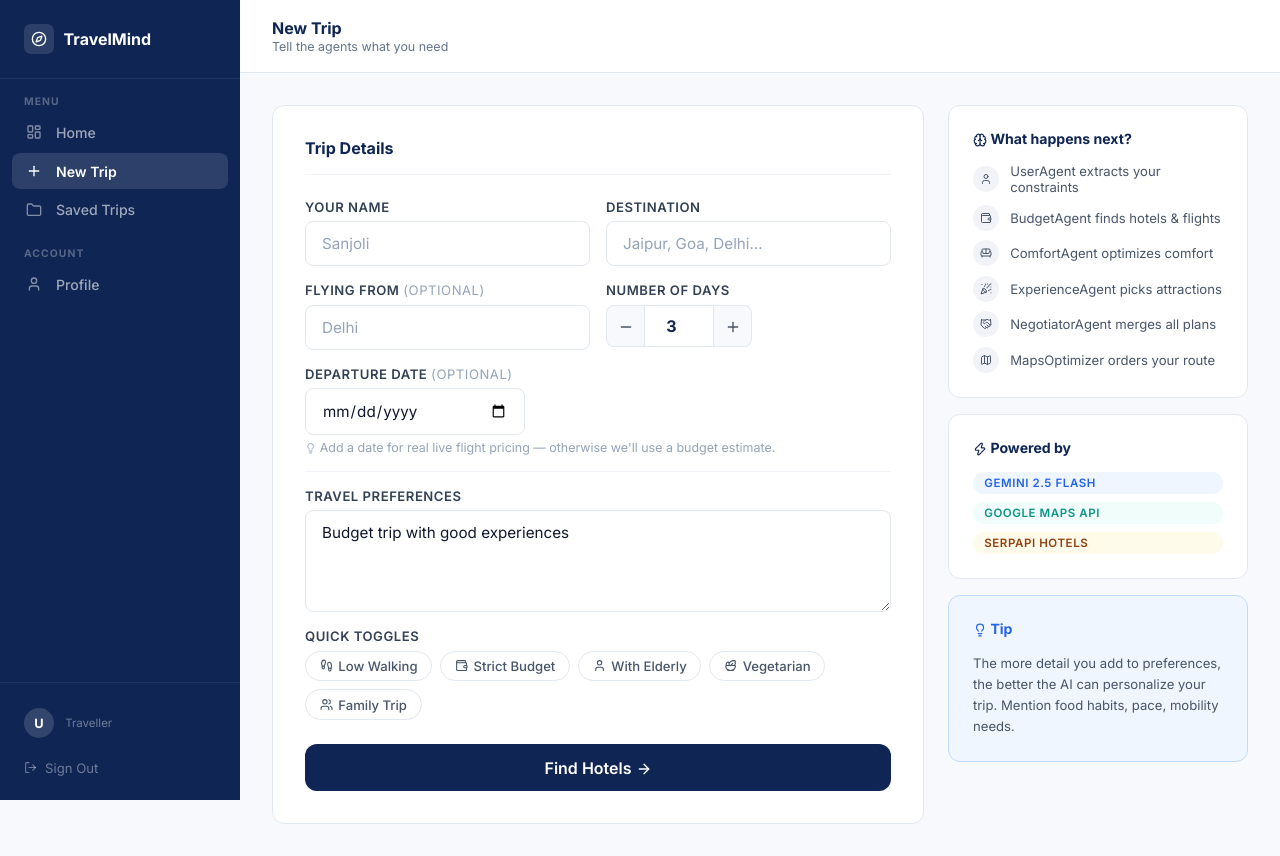
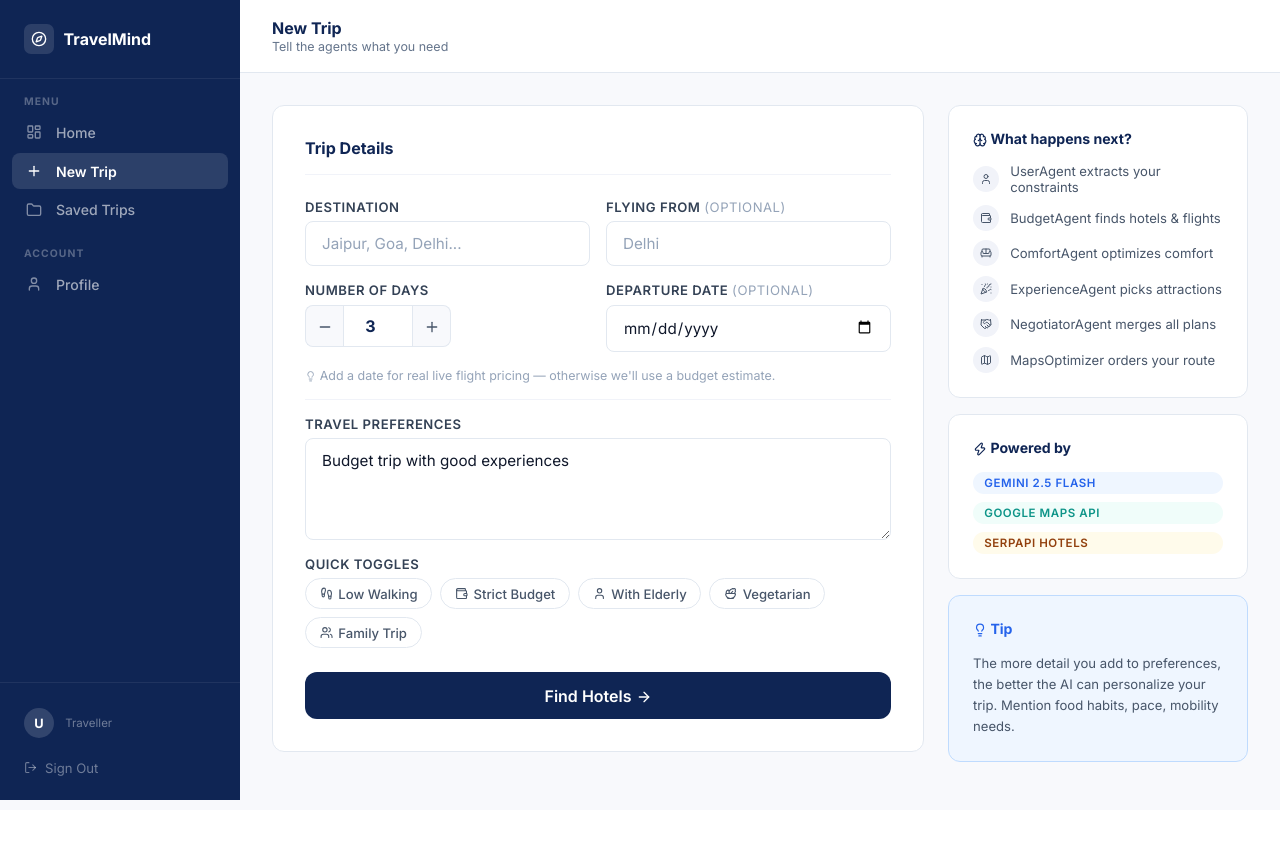
Before and after one commit to Sangupta03/travelmind-ai, a FastAPI app: template templates/create.html in a window 1280 px wide. After the commit the page ends 800 px from the top, so only its background shows below. Run offline with FastAPI, Linux system fonts and the light colour scheme; the template is opened without the code that fills it, so the values that code supplies are empty.

Commit message:
removed unused traveler name field and fixed env loading order

```diff
--- a/server.py
+++ b/server.py
@@ -6,6 +6,10 @@ Run: uvicorn server:app --reload
 
 import json
 import logging
+
+from dotenv import load_dotenv
+load_dotenv()
+
 from fastapi import FastAPI, Form, Request, Depends
 from fastapi.responses import HTMLResponse, RedirectResponse
 from fastapi.staticfiles import StaticFiles
@@ -218,7 +222,6 @@ def create_page(request: Request):
 @app.post("/select-hotel", response_class=HTMLResponse)
 def select_hotel_page(
     request: Request,
-    name: str            = Form(...),
     needs: str            = Form(default=""),
     destination: str      = Form(...),
     days: int             = Form(...),
@@ -244,7 +247,7 @@ def select_hotel_page(
             "days":        days,
             "hotels":      hotels,
             "trip_fields": {
-                "name": name, "needs": needs, "destination": destination, "days": days,
+                "needs": needs, "destination": destination, "days": days,
                 "departure_date": departure_date, "origin": origin,
                 "low_walking": low_walking, "budget_strict": budget_strict,
                 "elderly": elderly, "vegetarian": vegetarian, "family": family,
@@ -258,7 +261,6 @@ def select_hotel_page(
 @app.post("/plan", response_class=HTMLResponse)
 def create_plan(
     request: Request,
-    name: str            = Form(...),
     needs: str            = Form(default=""),
     destination: str      = Form(...),
     days: int             = Form(...),
--- a/templates/create.html
+++ b/templates/create.html
@@ -29,20 +29,16 @@
             <h2>Trip Details</h2>
             <div class="form-grid-2" style="margin-bottom:1rem">
               <div class="form-group">
-                <label class="form-label">Your Name</label>
-                <input class="form-input" type="text" name="name" placeholder="Sanjoli" required/>
+                <label class="form-label">Destination</label>
+                <input class="form-input" type="text" name="destination" placeholder="Jaipur, Goa, Delhi..." required/>
               </div>
               <div class="form-group">
-                <label class="form-label">Destination</label>
-                <input class="form-input" type="text" name="destination" placeholder="Jaipur, Goa, Delhi..." required/>
+                <label class="form-label">Flying From <span style="color:var(--gray-400);font-weight:400">(optional)</span></label>
+                <input class="form-input" type="text" name="origin" placeholder="Delhi" />
               </div>
             </div>
 
             <div class="form-grid-2" style="margin-bottom:1rem">
-              <div class="form-group">
-                <label class="form-label">Flying From <span style="color:var(--gray-400);font-weight:400">(optional)</span></label>
-                <input class="form-input" type="text" name="origin" placeholder="Delhi" />
-              </div>
               <div class="form-group">
                 <label class="form-label">Number of Days</label>
                 <div class="days-control">
@@ -51,11 +47,10 @@
                   <button type="button" class="days-btn" onclick="changeDays(1)"><i data-lucide="plus"></i></button>
                 </div>
               </div>
-            </div>
-
-            <div class="form-group" style="margin-bottom:0.3rem">
-              <label class="form-label">Departure Date <span style="color:var(--gray-400);font-weight:400">(optional)</span></label>
-              <input class="form-input" type="date" name="departure_date" id="departureDate" style="max-width:220px"/>
+              <div class="form-group">
+                <label class="form-label">Departure Date <span style="color:var(--gray-400);font-weight:400">(optional)</span></label>
+                <input class="form-input" type="date" name="departure_date" id="departureDate"/>
+              </div>
             </div>
             <p style="font-size:0.78rem;color:var(--gray-400);margin:0.3rem 0 1rem">
               <i data-lucide="lightbulb" style="width:0.9em"></i> Add a date for real live flight pricing — otherwise we'll use a budget estimate.
```
